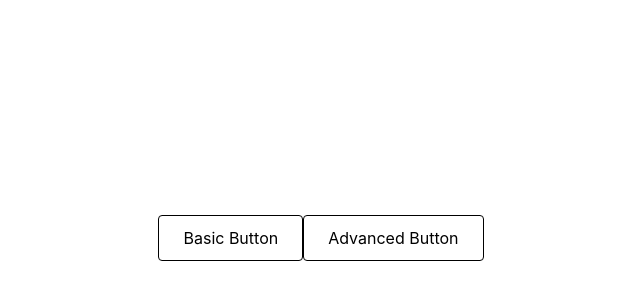
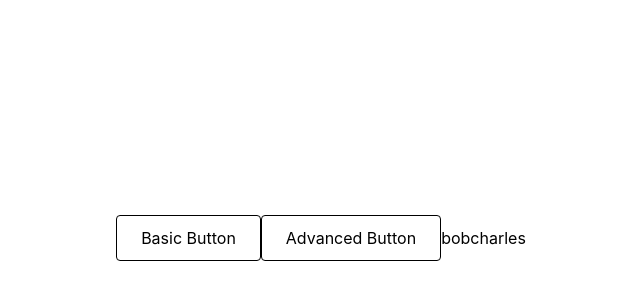
Before and after one commit to Spiro-001/react-essentials, a React (Create React App) app: page / in a window 1280 px wide. Shown: the part 162-462 px from the top of the page, without its empty margins (319-959 px from the left). Built offline with nearby package versions, Linux system fonts and the light colour scheme; the HTML template or start-up script is replaced by a standard one.

Commit message:
BasicList

```diff
--- a/src/App.tsx
+++ b/src/App.tsx
@@ -3,6 +3,7 @@ import { AdvanceButton } from "./react-essentials/Buttons/AdvanceButtons/Advance
 import { BasicButton } from "./react-essentials/Buttons/SimpleButtons/BasicButton";
 import "./App.css";
 import { useOnClickOutside } from "./react-essentials/Hooks/onClickOutside";
+import { BasicList } from "./react-essentials/Lists/BasicList/BasicList";
 
 function App() {
   const aButtonRef = useRef<HTMLDivElement>(null);
@@ -19,6 +20,10 @@ function App() {
     console.log("Basic Button");
   };
 
+  const handleListA = () => {
+    console.log(1);
+  };
+
   return (
     <div className="App">
       <BasicButton onClick={handleClickB} value="Basic Button" />
@@ -27,6 +32,10 @@ function App() {
         value="Advanced Button"
         ref={aButtonRef}
       />
+      <BasicList
+        onClick={handleListA}
+        listObjectsProp={{ 1: "bob", 2: "charles" }}
+      />
     </div>
   );
 }
--- a/src/react-essentials/Buttons/SimpleButtons/BasicButton.tsx
+++ b/src/react-essentials/Buttons/SimpleButtons/BasicButton.tsx
@@ -14,12 +14,12 @@ export const BasicButton = ({
   value,
   children,
 }: BasicButtonProps) => {
-  const bClickAnim = (element: MouseEvent<HTMLDivElement>) => {
+  const bClick = (element: MouseEvent<HTMLDivElement>) => {
     return onClick();
   };
 
   return (
-    <div style={bStyle} onClick={bClickAnim} className="basic-button">
+    <div style={bStyle} onClick={bClick} className="basic-button">
       {value ? value : children}
     </div>
   );
--- /dev/null
+++ b/src/react-essentials/Lists/AdvanceList/AdvanceList.tsx
@@ -0,0 +1 @@
+export const BasicList = () => {};
--- /dev/null
+++ b/src/react-essentials/Lists/BasicList/BasicList.tsx
@@ -0,0 +1,30 @@
+import { useState } from "react";
+
+type BasicListProp = {
+  bStyle?: Record<string, string>;
+  onClick(): void;
+  listObjectsProp: Record<number, string>;
+  children?: React.ReactNode;
+};
+
+export const BasicList = ({
+  bStyle,
+  onClick,
+  listObjectsProp,
+  children,
+}: BasicListProp) => {
+  const [listObjects, setListObjects] =
+    useState<Record<number, string>>(listObjectsProp);
+  const lClick = (element: React.MouseEvent<HTMLDivElement>) => {
+    return onClick();
+  };
+  return (
+    <div style={bStyle} onClick={lClick} className="basic-list">
+      {children
+        ? children
+        : Object.keys(listObjects).map((order) => {
+            return <span>{listObjects[parseInt(order)]}</span>;
+          })}
+    </div>
+  );
+};
```
Also changed, not shown: src/react-essentials/Lists/AdvanceList/AdvanceList.css (added), src/react-essentials/Lists/BasicList/BasicList.css (added).
